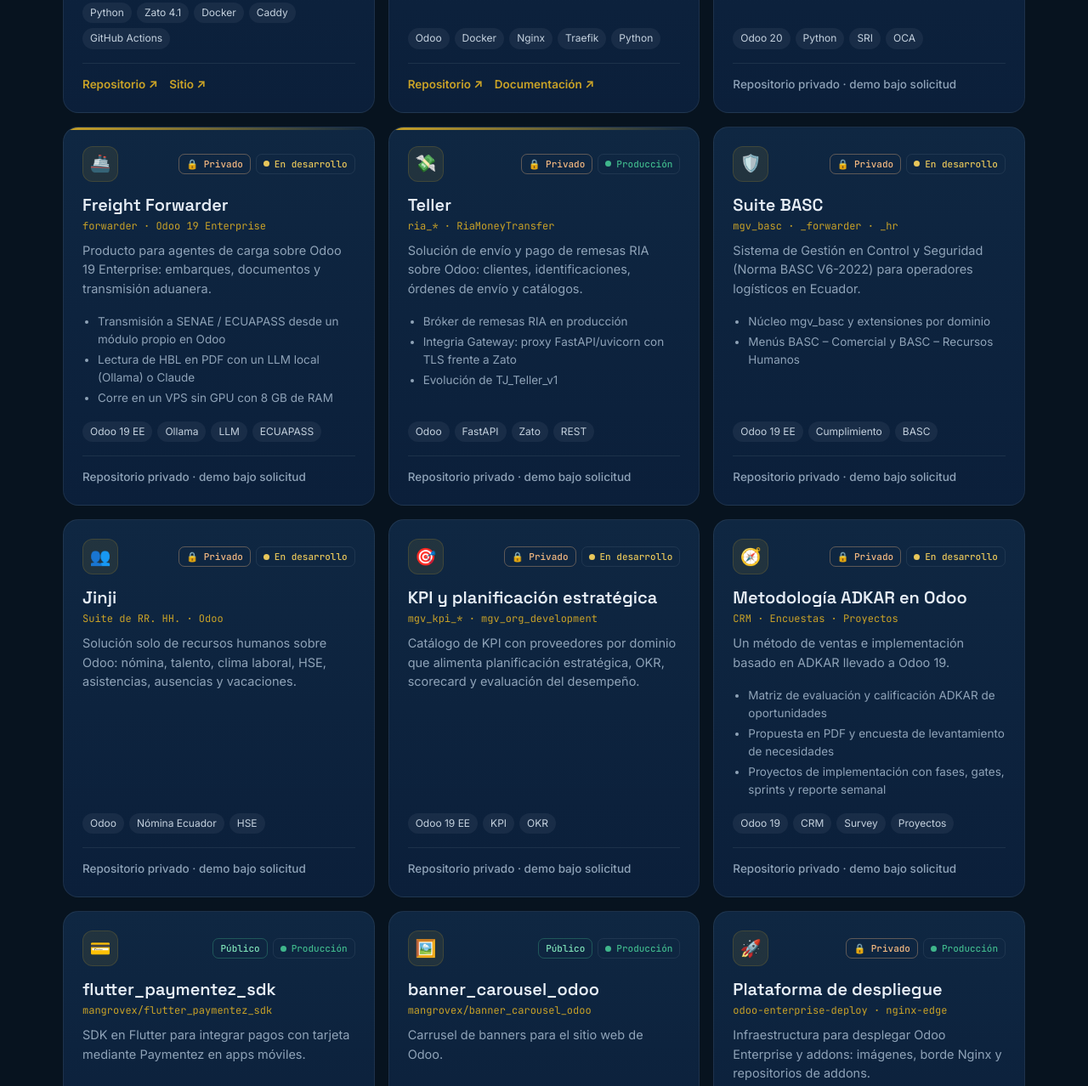
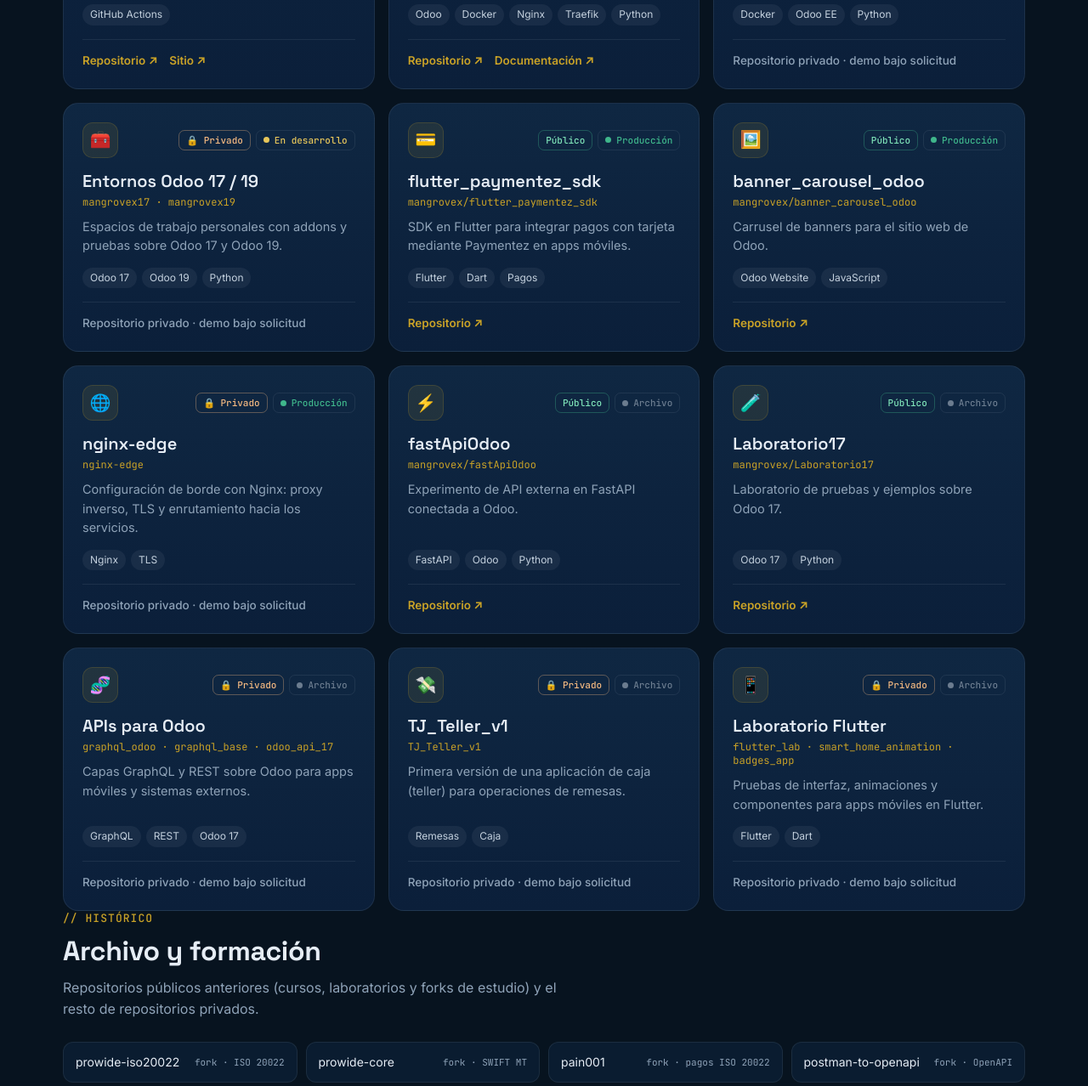
Before and after one commit to mangrovex/mangrovex.github.io, a plain HTML site: page index.html in a window 1280 px wide. Shown: the part 1341-2619 px from the top of the page at 85% size. Drawn offline with Linux system fonts and the light colour scheme.

Commit message:
Solo repositorios de mangrovex en la página de desarrollos
Co-Authored-By: Claude Opus 5.5 <noreply@anthropic.com>
Claude-Session: https://claude.ai/code/session_01CmSWHAaeLXU1HdE2RtSkrW

```diff
--- a/index.html
+++ b/index.html
@@ -150,7 +150,7 @@
   <header class="hero wrap" id="top">
     <span class="kicker"><i></i> Actualizado · noviembre 2026</span>
     <h1>Lo que estoy <em>construyendo</em> ahora.</h1>
-    <p class="lead">Un mapa de los desarrollos en curso: frameworks de código abierto, productos sobre Odoo 19 y Odoo 20, integraciones y servicios financieros. Los proyectos públicos enlazan a su repositorio; los privados se describen aquí y se muestran bajo solicitud.</p>
+    <p class="lead">Un mapa de los desarrollos en curso: frameworks de código abierto, herramientas para Odoo, integraciones y apps móviles. Los proyectos públicos enlazan a su repositorio; los privados se describen aquí y se muestran bajo solicitud.</p>
     <div class="cta">
       <a class="btn primary" href="#desarrollos">Ver desarrollos</a>
       <a class="btn" href="https://github.com/mangrovex"><svg viewBox="0 0 16 16" fill="currentColor"><path d="M8 0C3.58 0 0 3.58 0 8c0 3.54 2.29 6.53 5.47 7.59.4.07.55-.17.55-.38v-1.33c-2.23.48-2.7-1.07-2.7-1.07-.36-.92-.89-1.17-.89-1.17-.73-.5.06-.49.06-.49.8.06 1.23.83 1.23.83.72 1.22 1.88.87 2.34.66.07-.52.28-.87.51-1.07-1.78-.2-3.65-.89-3.65-3.95 0-.87.31-1.59.82-2.15-.08-.2-.36-1.02.08-2.12 0 0 .67-.21 2.2.82a7.6 7.6 0 0 1 4 0c1.53-1.04 2.2-.82 2.2-.82.44 1.1.16 1.92.08 2.12.51.56.82 1.27.82 2.15 0 3.07-1.87 3.75-3.65 3.95.29.25.54.73.54 1.48v2.2c0 .21.15.46.55.38A8.01 8.01 0 0 0 16 8c0-4.42-3.58-8-8-8Z"/></svg>Perfil en GitHub</a>
@@ -158,7 +158,7 @@
     <div class="stats">
       <div class="stat"><b id="s-active">0</b><span>desarrollos activos</span></div>
       <div class="stat"><b id="s-public">0</b><span>proyectos públicos</span></div>
-      <div class="stat"><b id="s-private">0</b><span>líneas privadas</span></div>
+      <div class="stat"><b id="s-private">0</b><span>repositorios privados</span></div>
       <div class="stat"><b>30+</b><span>años desarrollando software</span></div>
     </div>
   </header>
@@ -178,7 +178,7 @@
       <button class="chip" data-f="cat:integ">Integraciones</button>
       <button class="chip" data-f="cat:fin">Fintech</button>
       <button class="chip" data-f="cat:devops">DevOps</button>
-      <button class="chip" data-f="cat:salud">Salud</button>
+      <button class="chip" data-f="cat:mobile">Móvil</button>
       <label class="search"><svg viewBox="0 0 24 24" fill="none" stroke="currentColor" stroke-width="2"><circle cx="11" cy="11" r="7"/><path d="m20 20-3.5-3.5"/></svg><input id="q" type="search" placeholder="Buscar proyecto o tecnología…"></label>
     </div>
     <div class="grid" id="grid"></div>
@@ -189,10 +189,12 @@
     <div class="sec-head">
       <div>
         <h2><small>// histórico</small>Archivo y formación</h2>
-        <p>Repositorios públicos anteriores: cursos, laboratorios y forks de estudio (ISO 20022, OpenAPI, blockchain).</p>
+        <p>Repositorios públicos anteriores (cursos, laboratorios y forks de estudio) y el resto de repositorios privados.</p>
       </div>
     </div>
     <div class="archive" id="archive"></div>
+    <h3 style="font:600 18px 'Space Grotesk';margin:32px 0 14px">Otros repositorios privados</h3>
+    <div class="archive" id="archive-priv"></div>
   </section>
 
   <section class="wrap" id="contacto">
@@ -241,52 +243,26 @@ const PROJECTS = [
     desc:"Laboratorio de pruebas y ejemplos sobre Odoo 17.",
     tags:["Odoo 17","Python"], links:[["Repositorio",GH+"Laboratorio17"]] },
 
-  // ───── Privados ─────
-  { name:"Sabea", code:"eu_* · Odoo 20 Community", icon:"🇪🇨", vis:"private", st:"wip", cat:["odoo"], featured:true,
-    desc:"Suite de localización ecuatoriana sobre Odoo 20 Community, que extiende l10n_ec con módulos propios y de la OCA.",
-    bullets:["Facturación electrónica SRI y reportes en eu_l10n_ec_edi","HRMS + nómina Ecuador migrada de v19 al motor eu_hr_","Suite de seguridad y salud ocupacional (HSE) en el mismo repositorio"],
-    tags:["Odoo 20","Python","SRI","OCA"] },
-  { name:"Teller", code:"ria_* · RiaMoneyTransfer", icon:"💸", vis:"private", st:"prod", cat:["fin","integ"], featured:true,
-    desc:"Solución de envío y pago de remesas RIA sobre Odoo: clientes, identificaciones, órdenes de envío y catálogos.",
-    bullets:["Bróker de remesas RIA en producción","Integria Gateway: proxy FastAPI/uvicorn con TLS frente a Zato","Evolución de TJ_Teller_v1"],
-    tags:["Odoo","FastAPI","Zato","REST"] },
-  { name:"Freight Forwarder", code:"forwarder · Odoo 19 Enterprise", icon:"🚢", vis:"private", st:"wip", cat:["odoo","integ"], featured:true,
-    desc:"Producto para agentes de carga sobre Odoo 19 Enterprise: embarques, documentos y transmisión aduanera.",
-    bullets:["Transmisión a SENAE / ECUAPASS desde un módulo propio en Odoo","Lectura de HBL en PDF con un LLM local (Ollama) o Claude","Corre en un VPS sin GPU con 8 GB de RAM"],
-    tags:["Odoo 19 EE","Ollama","LLM","ECUAPASS"] },
-  { name:"Suite BASC", code:"mgv_basc · _forwarder · _hr", icon:"🛡️", vis:"private", st:"wip", cat:["odoo"],
-    desc:"Sistema de Gestión en Control y Seguridad (Norma BASC V6-2022) para operadores logísticos en Ecuador.",
-    bullets:["Núcleo mgv_basc y extensiones por dominio","Menús BASC – Comercial y BASC – Recursos Humanos"],
-    tags:["Odoo 19 EE","Cumplimiento","BASC"] },
-  { name:"Jinji", code:"Suite de RR. HH. · Odoo", icon:"👥", vis:"private", st:"wip", cat:["odoo"],
-    desc:"Solución solo de recursos humanos sobre Odoo: nómina, talento, clima laboral, HSE, asistencias, ausencias y vacaciones.",
-    tags:["Odoo","Nómina Ecuador","HSE"] },
-  { name:"KPI y planificación estratégica", code:"mgv_kpi_* · mgv_org_development", icon:"🎯", vis:"private", st:"wip", cat:["odoo"],
-    desc:"Catálogo de KPI con proveedores por dominio que alimenta planificación estratégica, OKR, scorecard y evaluación del desempeño.",
-    tags:["Odoo 19 EE","KPI","OKR"] },
-  { name:"Metodología ADKAR en Odoo", code:"CRM · Encuestas · Proyectos", icon:"🧭", vis:"private", st:"wip", cat:["odoo"],
-    desc:"Un método de ventas e implementación basado en ADKAR llevado a Odoo 19.",
-    bullets:["Matriz de evaluación y calificación ADKAR de oportunidades","Propuesta en PDF y encuesta de levantamiento de necesidades","Proyectos de implementación con fases, gates, sprints y reporte semanal"],
-    tags:["Odoo 19","CRM","Survey","Proyectos"] },
-  { name:"POS desconectado", code:"mgv_pos_bridge", icon:"🧾", vis:"private", st:"plan", cat:["integ","odoo"],
-    desc:"Punto de venta propio para 80 cajas con conexión inestable y facturación electrónica SRI.",
-    bullets:["Cliente Flutter para tablet y escritorio","Servidor por almacén con PostgreSQL","Sincronización con Odoo 19 mediante workflows de Temporal"],
-    tags:["Flutter","Temporal","FastAPI","PostgreSQL"] },
-  { name:"Núcleo fintech", code:"mgv_fin_*", icon:"🏦", vis:"private", st:"plan", cat:["fin","odoo"],
-    desc:"Crédito, conciliación bancaria, remesas y banca para pymes sobre un núcleo común, independiente de la versión de Odoo.",
-    tags:["Odoo","Crédito","Conciliación","ISO 20022"] },
-  { name:"Verticales de salud", code:"mgv_optica_* · mgv_pharmacy_stock · hospital", icon:"🩺", vis:"private", st:"plan", cat:["salud","odoo"],
-    desc:"Módulos especificados con SDD para óptica (recetas, laboratorio, sucursales, POS, SRI) en Odoo 20, inventario de farmacia en Odoo 19 e historia clínica (EHR/EMR).",
-    tags:["Odoo 19/20","SDD","EHR"] },
-  { name:"Integración HiringRoom", code:"mgv_hiringroom", icon:"🔗", vis:"private", st:"plan", cat:["integ","odoo"],
-    desc:"Sincronización de reclutamiento desde el ATS HiringRoom hacia Odoo 19 Enterprise, por webhooks con cron de respaldo.",
-    tags:["Odoo 19 EE","Webhooks","ATS"] },
-  { name:"Plataforma de despliegue", code:"odoo-enterprise-deploy · nginx-edge", icon:"🚀", vis:"private", st:"prod", cat:["devops","odoo"],
-    desc:"Infraestructura para desplegar Odoo Enterprise y addons: imágenes, borde Nginx y repositorios de addons.",
-    tags:["Docker","Nginx","Odoo EE"] },
-  { name:"APIs para Odoo", code:"graphql_odoo · odoo_api_17", icon:"🧬", vis:"private", st:"arch", cat:["integ","odoo"],
+  // ───── Privados (repositorios privados de mangrovex) ─────
+  { name:"Despliegue de Odoo Enterprise", code:"odoo-enterprise-deploy · odoo-enterprise-addons · odoo-custom-addons", icon:"🚀", vis:"private", st:"prod", cat:["devops","odoo"], featured:true,
+    desc:"Infraestructura y repositorios de addons para desplegar Odoo Enterprise de forma repetible.",
+    bullets:["Scripts e imágenes de despliegue","Addons Enterprise y personalizados versionados por separado"],
+    tags:["Docker","Odoo EE","Python"] },
+  { name:"nginx-edge", code:"nginx-edge", icon:"🌐", vis:"private", st:"prod", cat:["devops"],
+    desc:"Configuración de borde con Nginx: proxy inverso, TLS y enrutamiento hacia los servicios.",
+    tags:["Nginx","TLS"] },
+  { name:"Entornos Odoo 17 / 19", code:"mangrovex17 · mangrovex19", icon:"🧰", vis:"private", st:"wip", cat:["odoo"],
+    desc:"Espacios de trabajo personales con addons y pruebas sobre Odoo 17 y Odoo 19.",
+    tags:["Odoo 17","Odoo 19","Python"] },
+  { name:"APIs para Odoo", code:"graphql_odoo · graphql_base · odoo_api_17", icon:"🧬", vis:"private", st:"arch", cat:["integ","odoo"],
     desc:"Capas GraphQL y REST sobre Odoo para apps móviles y sistemas externos.",
     tags:["GraphQL","REST","Odoo 17"] },
+  { name:"TJ_Teller_v1", code:"TJ_Teller_v1", icon:"💸", vis:"private", st:"arch", cat:["fin"],
+    desc:"Primera versión de una aplicación de caja (teller) para operaciones de remesas.",
+    tags:["Remesas","Caja"] },
+  { name:"Laboratorio Flutter", code:"flutter_lab · smart_home_animation · badges_app", icon:"📱", vis:"private", st:"arch", cat:["mobile"],
+    desc:"Pruebas de interfaz, animaciones y componentes para apps móviles en Flutter.",
+    tags:["Flutter","Dart"] },
 ];
 
 const ARCHIVE = [
@@ -297,6 +273,8 @@ const ARCHIVE = [
   ["AxelorCourse","curso · Axelor"],["RabbitMQCourse","curso · RabbitMQ"],["eActividades","proyecto"],["RESGASA","proyecto"],
   ["MACROQUIL","proyecto"],["frac2023","proyecto"]
 ];
+
+const PRIVATE_OTHER = ["flowtax","easydocs","pos_cr","rooster","base_clinic","tizenhet","contigo_app","eShop","fred_ux","runakuna","b2bridge","sammy","school","openedunav","OdooHA","Workshop_ACE"];
 
 const ST = {prod:"Producción", wip:"En desarrollo", plan:"Diseño / SDD", arch:"Archivo"};
 const esc = s => String(s).replace(/[&<>"]/g, c => ({"&":"&amp;","<":"&lt;",">":"&gt;",'"':"&quot;"}[c]));
@@ -346,6 +324,9 @@ document.getElementById("q").addEventListener("input", render);
 document.getElementById("archive").innerHTML = ARCHIVE.map(([n,t]) =>
   `<a class="arch-item" href="${GH+n}" target="_blank" rel="noopener"><span>${esc(n)}</span><small>${esc(t)}</small></a>`).join("");
 
+document.getElementById("archive-priv").innerHTML = PRIVATE_OTHER.map(n =>
+  `<div class="arch-item"><span>${esc(n)}</span><small>🔒 privado</small></div>`).join("");
+
 function countUp(id, to){
   const el = document.getElementById(id); let i = 0;
   const step = () => { el.textContent = i; if (i++ < to) setTimeout(step, 40); };
@@ -353,7 +334,7 @@ function countUp(id, to){
 }
 countUp("s-active", PROJECTS.filter(p=>p.st!=="arch").length);
 countUp("s-public", PROJECTS.filter(p=>p.vis==="public").length + ARCHIVE.length);
-countUp("s-private", PROJECTS.filter(p=>p.vis==="private").length);
+countUp("s-private", 13 + PRIVATE_OTHER.length);
 render();
 </script>
 </body>
```
